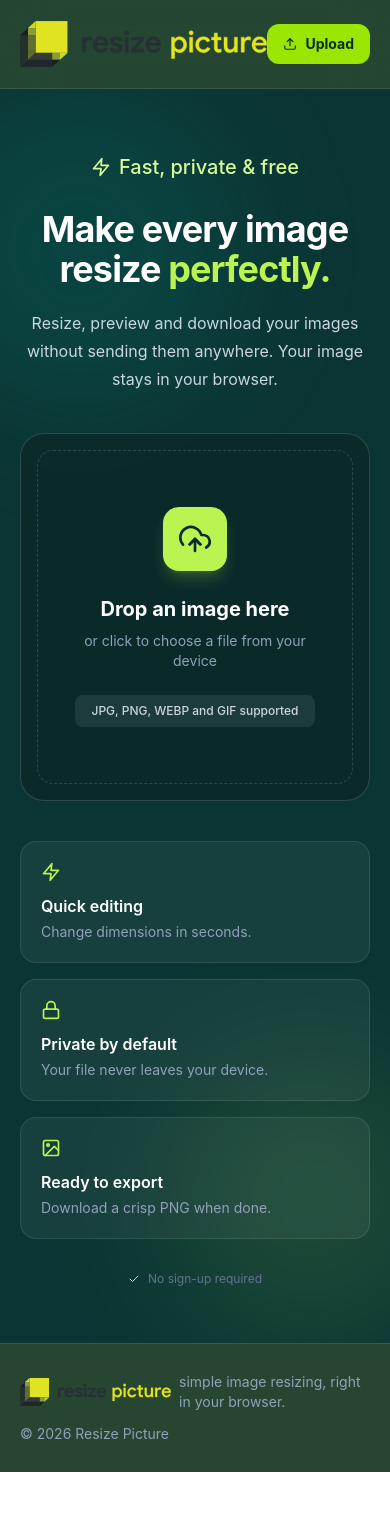
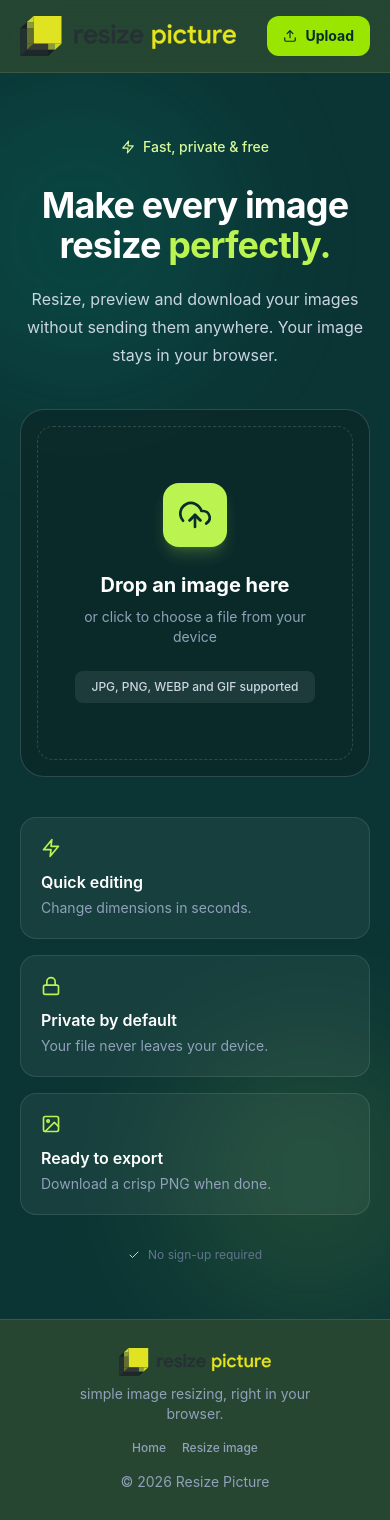
Before and after one commit to nakib360/resizephoto, a React (Vite) app: page / in a window 390 px wide. Before the commit the page ends 1472 px from the top, so only its background shows below. Built offline with nearby package versions, Linux system fonts and the light colour scheme.

Commit message:
Refactor Footer and Header components for improved layout and accessibility; update ImageInput for better text clarity and add section ID for navigation

```diff
--- a/src/Components/Footer.jsx
+++ b/src/Components/Footer.jsx
@@ -3,11 +3,15 @@ import logo from "../assets/resizepic logo full version.svg";
 
 const Footer = () => (
   <footer className="border-t border-white/10 bg-[#636D2F]/30 text-slate-400">
-    <div className="mx-auto flex max-w-6xl flex-col gap-3 px-5 py-7 text-sm sm:flex-row sm:items-center sm:justify-between sm:px-8">
-      <p className="flex items-center gap-2">
+    <div className="mx-auto flex max-w-6xl flex-col items-center gap-4 px-5 py-7 text-sm text-center sm:flex-row sm:flex-wrap sm:justify-between sm:gap-3 sm:text-left sm:px-8">
+      <div className="flex flex-col items-center gap-2 sm:flex-row sm:gap-3">
         <img className="h-7 w-auto" src={logo} alt="Resize Picture" />
-        <span>simple image resizing, right in your browser.</span>
-      </p>
+        <span className="max-w-64 leading-5 sm:max-w-none">simple image resizing, right in your browser.</span>
+      </div>
+      <nav aria-label="Footer navigation" className="flex items-center gap-4 text-xs font-medium">
+        <a href="/" className="transition hover:text-lime-300 focus-visible:outline-2 focus-visible:outline-offset-2 focus-visible:outline-lime-300">Home</a>
+        <a href="#resize-image" className="transition hover:text-lime-300 focus-visible:outline-2 focus-visible:outline-offset-2 focus-visible:outline-lime-300">Resize image</a>
+      </nav>
       <p>© {new Date().getFullYear()} Resize Picture</p>
     </div>
   </footer>
--- a/src/Components/Header.jsx
+++ b/src/Components/Header.jsx
@@ -12,7 +12,7 @@ const Header = ({ onGetStarted }) => (
         aria-label="Resize Picture home"
       >
         <img
-          className="md:h-15 w-auto h-14"
+          className="md:h-13 w-auto h-10"
           src={logo}
           alt="Resize Picture"
         />
--- a/src/Components/ImageInput.jsx
+++ b/src/Components/ImageInput.jsx
@@ -16,11 +16,11 @@ const ImageInput = ({ setImage }) => {
   };
 
   return (
-    <main className="relative overflow-hidden bg-[#0b3534] px-5 py-14 sm:px-8 sm:py-20">
+    <main id="resize-image" className="relative overflow-hidden bg-[#0b3534] px-5 py-14 sm:px-8 sm:py-20">
       <div className="absolute -left-20 top-0 size-80 rounded-full bg-teal-400/10 blur-3xl" />
       <div className="absolute -right-16 bottom-0 size-72 rounded-full bg-lime-300/10 blur-3xl" />
       <div className="relative mx-auto max-w-4xl text-center">
-        <p className="mb-5 inline-flex items-center gap-2 rounded-full  px-4 py-2 text-xl font-medium text-lime-200"><FiZap /> Fast, private & free</p>
+        <p className="mb-5 inline-flex items-center gap-2 rounded-full  px-4 py-2 text-sm md:text-xl font-medium text-lime-200"><FiZap /> Fast, private & free</p>
         <h1 className="mx-auto max-w-3xl text-4xl font-bold tracking-tight text-white sm:text-6xl">Make every image resize <span className="text-lime-300">perfectly.</span></h1>
         <p className="mx-auto mt-5 max-w-2xl text-base leading-7 text-slate-300 sm:text-lg">Resize, preview and download your images without sending them anywhere. Your image stays in your browser.</p>
 
```
